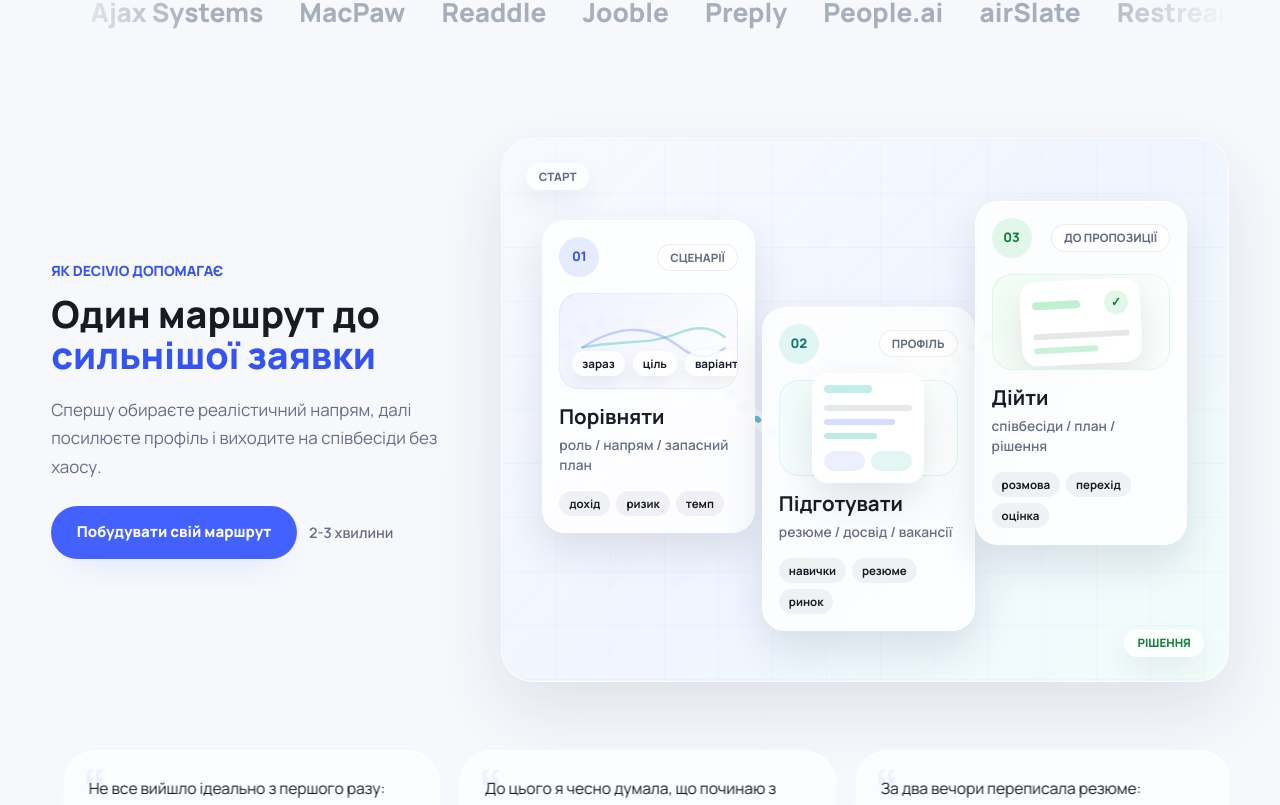
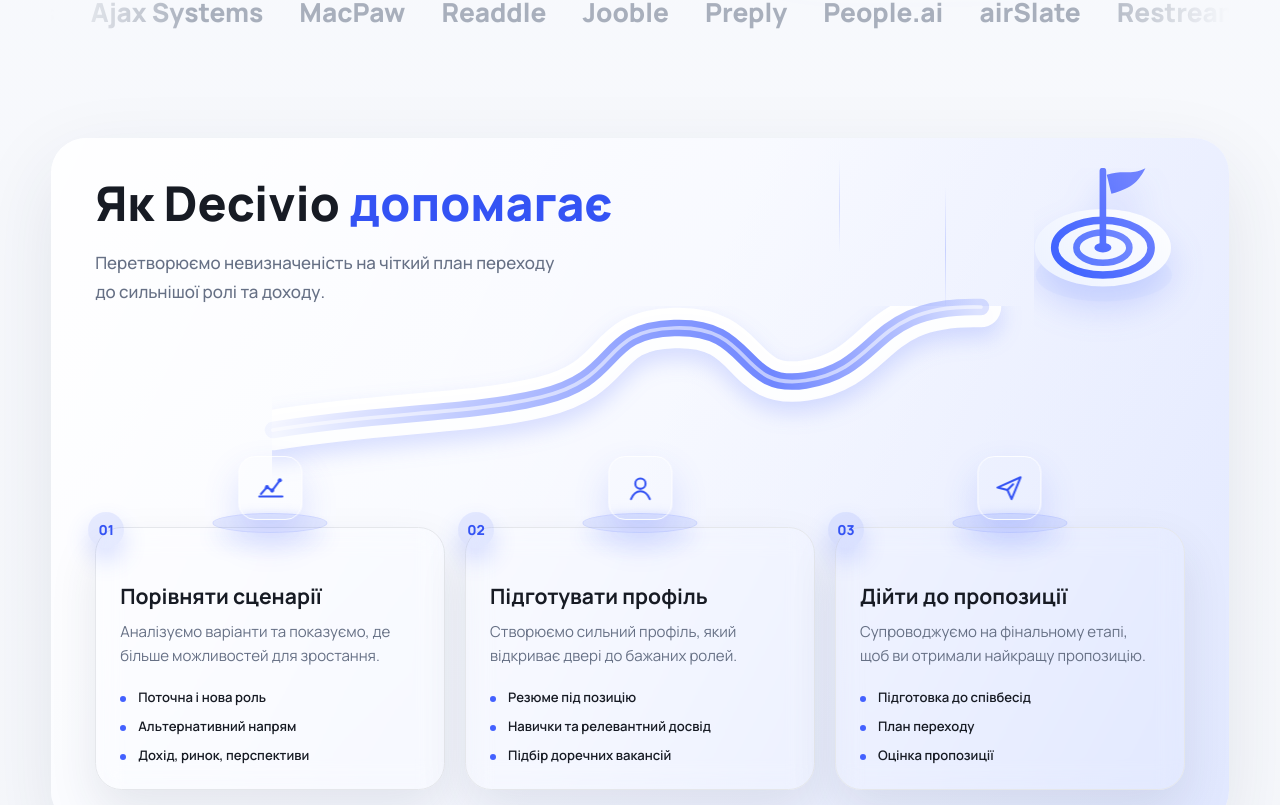
Before and after one commit to metalslasher/decivio-saas, a Next.js app: page / in a window 1280 px wide. Shown: the part 5953-6758 px from the top of the page. Built offline with nearby package versions, Linux system fonts and the light colour scheme; no server answers.

Commit message:
Rework homepage help section visual

```diff
--- a/src/app/page.tsx
+++ b/src/app/page.tsx
@@ -143,33 +143,27 @@ const painPoints = [
 const careerHelpStages = [
   {
     step: "01",
-    title: "Порівняти",
-    label: "сценарії",
-    caption: "роль / напрям / запасний план",
-    tags: ["дохід", "ризик", "темп"],
-    visual: "scenarios",
-    positionClass: "lg:left-[3%] lg:top-[12%]",
-    markerClass: "bg-[rgba(67,97,255,0.12)] text-[var(--accent-strong)]"
+    title: "Порівняти сценарії",
+    description: "Аналізуємо варіанти та показуємо, де більше можливостей для зростання.",
+    bullets: ["Поточна і нова роль", "Альтернативний напрям", "Дохід, ринок, перспективи"],
+    icon: "chart",
+    accentClass: "bg-[rgba(67,97,255,0.12)] text-[var(--accent-strong)]"
   },
   {
     step: "02",
-    title: "Підготувати",
-    label: "профіль",
-    caption: "резюме / досвід / вакансії",
-    tags: ["навички", "резюме", "ринок"],
-    visual: "profile",
-    positionClass: "lg:left-[35%] lg:top-[30%]",
-    markerClass: "bg-[rgba(20,184,166,0.12)] text-[#0f766e]"
+    title: "Підготувати профіль",
+    description: "Створюємо сильний профіль, який відкриває двері до бажаних ролей.",
+    bullets: ["Резюме під позицію", "Навички та релевантний досвід", "Підбір доречних вакансій"],
+    icon: "profile",
+    accentClass: "bg-[rgba(67,97,255,0.12)] text-[var(--accent-strong)]"
   },
   {
     step: "03",
-    title: "Дійти",
-    label: "до пропозиції",
-    caption: "співбесіди / план / рішення",
-    tags: ["розмова", "перехід", "оцінка"],
-    visual: "offer",
-    positionClass: "lg:right-[3%] lg:top-[8%]",
-    markerClass: "bg-[rgba(34,197,94,0.12)] text-[#15803d]"
+    title: "Дійти до пропозиції",
+    description: "Супроводжуємо на фінальному етапі, щоб ви отримали найкращу пропозицію.",
+    bullets: ["Підготовка до співбесід", "План переходу", "Оцінка пропозиції"],
+    icon: "send",
+    accentClass: "bg-[rgba(67,97,255,0.12)] text-[var(--accent-strong)]"
   }
 ] as const;
 
@@ -810,54 +804,69 @@ function FeatureStackCard({ item, index }: { item: FeatureShowcase; index: numbe
 
 type CareerHelpStage = (typeof careerHelpStages)[number];
 
-function CareerStageVisual({ visual }: { visual: CareerHelpStage["visual"] }) {
-  if (visual === "scenarios") {
+function CareerStageIcon({ icon }: { icon: CareerHelpStage["icon"] }) {
+  if (icon === "chart") {
     return (
-      <div className="relative h-24 overflow-hidden rounded-[1.25rem] border border-[rgba(67,97,255,0.1)] bg-[linear-gradient(135deg,rgba(67,97,255,0.08),rgba(255,255,255,0.76))] p-3">
-        <svg viewBox="0 0 220 72" className="absolute inset-0 h-full w-full" fill="none" aria-hidden="true">
-          <path d="M28 44C78 12 116 18 150 44C168 58 186 60 205 45" stroke="rgba(67,97,255,0.28)" strokeWidth="3" strokeLinecap="round" />
-          <path d="M28 44C76 34 110 42 148 26C170 17 190 19 205 31" stroke="rgba(20,184,166,0.34)" strokeWidth="3" strokeLinecap="round" />
+      <svg viewBox="0 0 42 42" className="h-9 w-9 fill-none" aria-hidden="true">
+        <path d="M8 31h27" stroke="currentColor" strokeWidth="2.4" strokeLinecap="round" />
+        <path d="M10 28l7-8 6 4 9-12" stroke="currentColor" strokeWidth="2.4" strokeLinecap="round" strokeLinejoin="round" />
+        <circle cx="17" cy="20" r="2.4" fill="currentColor" />
+        <circle cx="23" cy="24" r="2.4" fill="currentColor" />
+        <circle cx="32" cy="12" r="2.4" fill="currentColor" />
       </svg>
-        <div className="relative z-10 flex h-full items-end justify-between gap-2">
-          {["зараз", "ціль", "варіант"].map((item) => (
-            <span key={item} className="rounded-full bg-white/80 px-2.5 py-1 text-[0.72rem] font-bold text-[var(--text-strong)] shadow-[0_8px_18px_rgba(35,48,78,0.08)]">
-              {item}
-            </span>
-          ))}
-        </div>
-      </div>
     );
   }
 
-  if (visual === "profile") {
+  if (icon === "profile") {
     return (
-      <div className="flex h-24 items-center justify-center rounded-[1.25rem] border border-[rgba(20,184,166,0.12)] bg-[linear-gradient(135deg,rgba(240,253,250,0.95),rgba(255,255,255,0.78))]">
-        <div className="w-[7rem] rounded-[1rem] bg-white/90 p-3 shadow-[0_18px_38px_rgba(35,48,78,0.12)]">
-          <div className="h-2 w-12 rounded-full bg-[rgba(20,184,166,0.25)]" />
-          <div className="mt-3 space-y-2">
-            <div className="h-1.5 w-full rounded-full bg-[rgba(22,29,43,0.1)]" />
-            <div className="h-1.5 w-4/5 rounded-full bg-[rgba(67,97,255,0.22)]" />
-            <div className="h-1.5 w-3/5 rounded-full bg-[rgba(20,184,166,0.28)]" />
-          </div>
-          <div className="mt-3 flex gap-1.5">
-            <span className="h-5 flex-1 rounded-full bg-[rgba(67,97,255,0.1)]" />
-            <span className="h-5 flex-1 rounded-full bg-[rgba(20,184,166,0.12)]" />
-          </div>
-        </div>
-      </div>
+      <svg viewBox="0 0 42 42" className="h-9 w-9 fill-none" aria-hidden="true">
+        <circle cx="21" cy="16" r="6" stroke="currentColor" strokeWidth="2.4" />
+        <path d="M10 34c2.6-6.2 6.4-9.2 11-9.2s8.4 3 11 9.2" stroke="currentColor" strokeWidth="2.4" strokeLinecap="round" />
+      </svg>
     );
   }
 
   return (
-    <div className="relative flex h-24 items-center justify-center overflow-hidden rounded-[1.25rem] border border-[rgba(34,197,94,0.12)] bg-[linear-gradient(135deg,rgba(240,253,244,0.95),rgba(255,255,255,0.78))]">
-      <div className="relative w-[7.5rem] rotate-[-3deg] rounded-[1rem] bg-white/95 px-3 py-3 shadow-[0_18px_38px_rgba(35,48,78,0.12)]">
-        <div className="flex items-center justify-between gap-2">
-          <span className="h-2 w-12 rounded-full bg-[rgba(34,197,94,0.28)]" />
-          <span className="flex h-6 w-6 items-center justify-center rounded-full bg-[rgba(34,197,94,0.13)] text-[0.78rem] font-black text-[#15803d]">✓</span>
-        </div>
-        <div className="mt-4 h-1.5 w-full rounded-full bg-[rgba(22,29,43,0.1)]" />
-        <div className="mt-2 h-1.5 w-2/3 rounded-full bg-[rgba(34,197,94,0.24)]" />
-      </div>
+    <svg viewBox="0 0 42 42" className="h-9 w-9 fill-none" aria-hidden="true">
+      <path
+        d="M7 20.5 34 8.5 23.5 34l-4.8-10.7L7 20.5Z"
+        stroke="currentColor"
+        strokeWidth="2.4"
+        strokeLinecap="round"
+        strokeLinejoin="round"
+      />
+      <path d="m18.7 23.3 6.6-6.6" stroke="currentColor" strokeWidth="2.4" strokeLinecap="round" />
+    </svg>
+  );
+}
+
+function CareerTargetGraphic() {
+  return (
+    <div className="pointer-events-none absolute right-[2%] top-0 hidden h-52 w-52 lg:block" aria-hidden="true">
+      <svg viewBox="0 0 220 220" className="h-full w-full overflow-visible fill-none">
+        <defs>
+          <linearGradient id="career-target-gradient" x1="54" x2="160" y1="138" y2="38" gradientUnits="userSpaceOnUse">
+            <stop stopColor="#eef3ff" />
+            <stop offset="1" stopColor="#ffffff" />
+          </linearGradient>
+          <linearGradient id="career-target-accent" x1="68" x2="155" y1="123" y2="62" gradientUnits="userSpaceOnUse">
+            <stop stopColor="#4265ff" />
+            <stop offset="1" stopColor="#6f82ff" />
+          </linearGradient>
+          <filter id="career-target-shadow" x="0" y="0" width="220" height="220" colorInterpolationFilters="sRGB">
+            <feDropShadow dx="0" dy="22" stdDeviation="18" floodColor="#4361ff" floodOpacity="0.2" />
+          </filter>
+        </defs>
+        <ellipse cx="113" cy="145" rx="72" ry="28" fill="#dfe7ff" opacity="0.5" />
+        <g filter="url(#career-target-shadow)">
+          <ellipse cx="112" cy="116" rx="72" ry="41" fill="url(#career-target-gradient)" />
+          <ellipse cx="112" cy="116" rx="51" ry="29" stroke="url(#career-target-accent)" strokeWidth="8" />
+          <ellipse cx="112" cy="116" rx="28" ry="16" stroke="url(#career-target-accent)" strokeWidth="7" opacity="0.88" />
+          <ellipse cx="112" cy="116" rx="9" ry="5" fill="url(#career-target-accent)" />
+          <path d="M112 113V35" stroke="url(#career-target-accent)" strokeWidth="7" strokeLinecap="round" />
+          <path d="M116 39c17-6 25 1 41-7-7 13-13 21-36 27-2-7-3-13-5-20Z" fill="url(#career-target-accent)" />
+        </g>
+      </svg>
     </div>
   );
 }
@@ -866,99 +875,96 @@ function CareerHelpSection() {
   return (
     <section className="relative mx-auto mt-12 max-w-[80rem] md:mt-16" aria-labelledby="career-help-title">
       <Reveal>
-        <div className="grid min-w-0 gap-7 lg:grid-cols-[0.72fr_1.28fr] lg:items-center lg:gap-8 xl:gap-10">
-          <div className="min-w-0 text-center lg:text-left">
-            <p className="text-[0.82rem] font-extrabold uppercase tracking-normal text-[var(--accent-strong)] md:text-[0.88rem]">
-              Як Decivio допомагає
+        <div className="relative min-w-0 overflow-hidden rounded-[2.2rem] bg-[linear-gradient(135deg,#fbfcff_0%,#f2f5ff_52%,#eef3ff_100%)] px-5 pb-7 pt-8 shadow-[0_28px_80px_rgba(35,48,78,0.1)] md:px-8 md:pb-9 md:pt-10 lg:min-h-[38rem] lg:px-11">
+          <div
+            className="pointer-events-none absolute inset-0 bg-[linear-gradient(115deg,rgba(255,255,255,0.86)_0%,rgba(255,255,255,0.35)_48%,rgba(67,97,255,0.08)_100%)]"
+            aria-hidden="true"
+          />
+
+          <div className="relative z-20 max-w-[33rem] text-center sm:text-left">
+            <h2 id="career-help-title" className="font-display text-[2.1rem] font-extrabold leading-[1.05] tracking-normal text-[var(--text-strong)] sm:text-[2.55rem] md:text-[3rem]">
+              Як Decivio <span className="text-[var(--accent-strong)]">допомагає</span>
+            </h2>
+            <p className="mt-5 max-w-[29rem] text-[0.98rem] font-medium leading-[1.72] text-[var(--text-muted)] md:text-[1.06rem]">
+              Перетворюємо невизначеність на чіткий план переходу до сильнішої ролі та доходу.
             </p>
-            <h2 id="career-help-title" className="home-section-heading mx-auto mt-3 max-w-[31rem] lg:mx-0">
-              Один маршрут до <span className="home-section-heading-accent">сильнішої заявки</span>
-            </h2>
-            <p className="mx-auto mt-5 max-w-[30rem] text-[0.98rem] leading-[1.7] text-[var(--text-muted)] md:text-[1.06rem] lg:mx-0">
-              Спершу обираєте реалістичний напрям, далі посилюєте профіль і виходите на співбесіди без хаосу.
-            </p>
-            <div className="mt-6 flex flex-col items-center gap-3 sm:flex-row sm:justify-center lg:justify-start">
-              <Link href="/simulate" className="btn-primary w-full max-w-[18rem] px-5 py-3 text-center text-[0.92rem] sm:w-auto">
-                Побудувати свій маршрут
-              </Link>
-              <span className="text-[0.9rem] font-semibold text-[var(--text-muted)]">2-3 хвилини</span>
-            </div>
           </div>
 
-          <div className="relative min-w-0 overflow-hidden rounded-[2rem] border border-white/75 bg-[linear-gradient(135deg,rgba(248,250,255,0.98),rgba(239,244,255,0.94)_52%,rgba(240,253,250,0.92))] px-4 py-5 shadow-[0_28px_70px_rgba(35,48,78,0.11)] md:px-5 md:py-6 lg:min-h-[34rem]">
-            <div
-              className="pointer-events-none absolute inset-0 bg-[linear-gradient(rgba(67,97,255,0.07)_1px,transparent_1px),linear-gradient(90deg,rgba(67,97,255,0.06)_1px,transparent_1px)] bg-[size:54px_54px] opacity-45"
-              aria-hidden="true"
-            />
+          <CareerTargetGraphic />
+
           <svg
-              viewBox="0 0 760 430"
-              className="pointer-events-none absolute inset-0 hidden h-full w-full lg:block"
+            viewBox="0 0 1180 320"
+            className="pointer-events-none absolute left-[3%] top-[7.2rem] z-10 hidden h-[15rem] w-[94%] lg:block"
             fill="none"
             aria-hidden="true"
           >
             <defs>
-                <linearGradient id="career-help-path" x1="62" x2="698" y1="128" y2="124" gradientUnits="userSpaceOnUse">
-                  <stop stopColor="rgba(67, 97, 255, 0.72)" />
-                  <stop offset="0.52" stopColor="rgba(20, 184, 166, 0.62)" />
-                  <stop offset="1" stopColor="rgba(34, 197, 94, 0.72)" />
+              <linearGradient id="career-help-road" x1="104" x2="1040" y1="236" y2="76" gradientUnits="userSpaceOnUse">
+                <stop stopColor="rgba(67,97,255,0.05)" />
+                <stop offset="0.35" stopColor="rgba(67,97,255,0.42)" />
+                <stop offset="0.7" stopColor="rgba(67,97,255,0.76)" />
+                <stop offset="1" stopColor="rgba(67,97,255,0.18)" />
               </linearGradient>
+              <filter id="career-help-road-glow" x="0" y="0" width="1180" height="320" colorInterpolationFilters="sRGB">
+                <feDropShadow dx="0" dy="14" stdDeviation="14" floodColor="#4361ff" floodOpacity="0.2" />
+              </filter>
             </defs>
             <path
-                d="M70 146C175 34 286 344 392 246C490 154 530 68 690 132"
-                stroke="rgba(255,255,255,0.9)"
-                strokeWidth="16"
+              d="M100 236C248 212 362 215 458 192C566 166 535 103 635 100C742 96 720 184 810 170C914 154 894 68 1044 72"
+              stroke="rgba(255,255,255,0.94)"
+              strokeWidth="54"
+              strokeLinecap="round"
+              filter="url(#career-help-road-glow)"
+            />
+            <path
+              d="M100 236C248 212 362 215 458 192C566 166 535 103 635 100C742 96 720 184 810 170C914 154 894 68 1044 72"
+              stroke="url(#career-help-road)"
+              strokeWidth="22"
               strokeLinecap="round"
             />
             <path
-                d="M70 146C175 34 286 344 392 246C490 154 530 68 690 132"
-                stroke="url(#career-help-path)"
-                strokeWidth="6"
+              d="M100 236C248 212 362 215 458 192C566 166 535 103 635 100C742 96 720 184 810 170C914 154 894 68 1044 72"
+              stroke="rgba(255,255,255,0.55)"
+              strokeWidth="5"
               strokeLinecap="round"
-                strokeDasharray="2 18"
             />
           </svg>
 
-            <div className="pointer-events-none absolute left-6 top-6 hidden rounded-full border border-white/70 bg-white/70 px-3 py-1 text-[0.72rem] font-extrabold uppercase tracking-normal text-[var(--text-muted)] shadow-[0_12px_28px_rgba(35,48,78,0.08)] lg:block" aria-hidden="true">
-              старт
-            </div>
-            <div className="pointer-events-none absolute bottom-6 right-6 hidden rounded-full border border-white/70 bg-white/70 px-3 py-1 text-[0.72rem] font-extrabold uppercase tracking-normal text-[#15803d] shadow-[0_12px_28px_rgba(35,48,78,0.08)] lg:block" aria-hidden="true">
-              рішення
-            </div>
+          <div className="pointer-events-none absolute right-[24%] top-12 hidden h-32 w-px bg-[linear-gradient(180deg,rgba(67,97,255,0),rgba(67,97,255,0.24),rgba(67,97,255,0))] lg:block" aria-hidden="true" />
+          <div className="pointer-events-none absolute right-[33%] top-5 hidden h-24 w-px bg-[linear-gradient(180deg,rgba(67,97,255,0),rgba(67,97,255,0.18),rgba(67,97,255,0))] lg:block" aria-hidden="true" />
 
-            <div className="relative z-10 grid min-w-0 gap-3 md:grid-cols-3 lg:block lg:min-h-[30rem]">
+          <div className="relative z-20 mt-20 grid min-w-0 gap-x-5 gap-y-16 md:grid-cols-3 md:gap-y-5 lg:mt-[13.8rem]">
             {careerHelpStages.map((stage) => (
               <article
                 key={stage.title}
-                  className={`relative min-w-0 overflow-hidden rounded-[1.45rem] border border-white/80 bg-white/80 p-4 shadow-[0_18px_42px_rgba(35,48,78,0.12)] backdrop-blur-sm transition-transform duration-200 hover:-translate-y-1 lg:absolute lg:w-[31%] ${stage.positionClass}`}
+                className="relative min-w-0 rounded-[1.65rem] border border-white/78 bg-white/72 px-5 pb-6 pt-14 shadow-[0_22px_48px_rgba(35,48,78,0.1)] backdrop-blur-md md:min-h-[15rem] md:px-6"
               >
-                  <div className="flex items-center justify-between gap-3">
-                    <span className={`flex h-10 w-10 shrink-0 items-center justify-center rounded-full font-display text-[0.82rem] font-extrabold ${stage.markerClass}`}>
+                <div className="absolute -top-[4.5rem] left-1/2 flex -translate-x-1/2 flex-col items-center" aria-hidden="true">
+                  <div className="relative z-10 flex h-16 w-16 items-center justify-center rounded-[1.05rem] border border-white/85 bg-white/82 text-[var(--accent-strong)] shadow-[0_18px_36px_rgba(67,97,255,0.18)] backdrop-blur-sm">
+                    <CareerStageIcon icon={stage.icon} />
+                  </div>
+                  <div className="mt-[-0.45rem] h-5 w-[7.2rem] rounded-[50%] border border-[rgba(67,97,255,0.1)] bg-[rgba(67,97,255,0.12)] shadow-[0_12px_22px_rgba(67,97,255,0.12)]" />
+                </div>
+
+                <span className={`absolute -left-2 -top-4 flex h-9 w-9 items-center justify-center rounded-full font-display text-[0.86rem] font-extrabold shadow-[0_12px_24px_rgba(67,97,255,0.2)] ${stage.accentClass}`}>
                   {stage.step}
                 </span>
-                    <span className="truncate rounded-full border border-[rgba(22,29,43,0.08)] bg-white/75 px-3 py-1 text-[0.72rem] font-extrabold uppercase tracking-normal text-[var(--text-muted)]">
-                      {stage.label}
-                    </span>
-                  </div>
 
-                  <div className="mt-4">
-                    <CareerStageVisual visual={stage.visual} />
-                  </div>
-
-                  <h3 className="mt-4 break-words font-display text-[1.18rem] font-bold leading-[1.08] tracking-normal text-[var(--text-strong)] [overflow-wrap:anywhere] md:text-[1.28rem]">
+                <h3 className="break-words font-display text-[1.22rem] font-bold leading-[1.14] tracking-normal text-[var(--text-strong)] [overflow-wrap:anywhere] md:text-[1.32rem]">
                   {stage.title}
                 </h3>
-                  <p className="mt-2 text-[0.86rem] font-semibold leading-[1.45] text-[var(--text-muted)]">{stage.caption}</p>
+                <p className="mt-3 text-[0.9rem] leading-[1.58] text-[var(--text-muted)] md:text-[0.94rem]">{stage.description}</p>
 
-                  <div className="mt-4 flex flex-wrap gap-1.5">
-                    {stage.tags.map((tag) => (
-                      <span key={tag} className="rounded-full bg-[rgba(22,29,43,0.055)] px-2.5 py-1 text-[0.72rem] font-bold text-[var(--text-strong)]">
-                        {tag}
-                      </span>
+                <div className="mt-5 grid gap-2.5">
+                  {stage.bullets.map((bullet) => (
+                    <p key={bullet} className="flex items-start gap-3 text-[0.82rem] font-semibold leading-[1.45] text-[var(--text-strong)]">
+                      <span className="mt-2 h-1.5 w-1.5 shrink-0 rounded-full bg-[var(--accent)]" />
+                      <span>{bullet}</span>
+                    </p>
                   ))}
                 </div>
               </article>
             ))}
-            </div>
           </div>
         </div>
       </Reveal>
```
Lines whose indentation alone changed are shown as unchanged.
